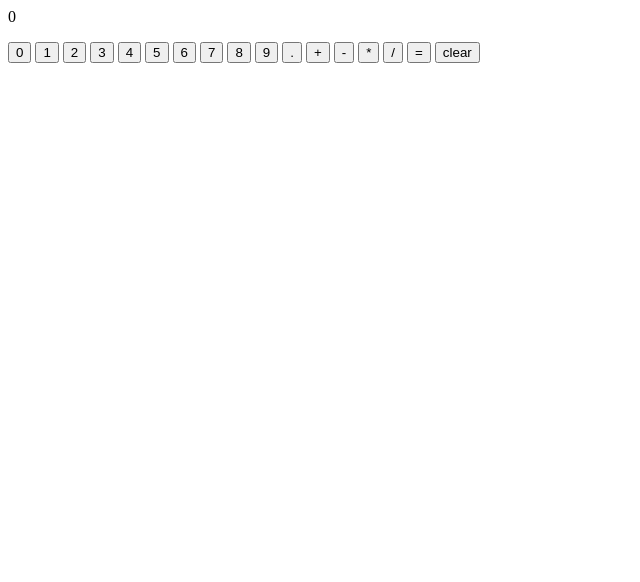
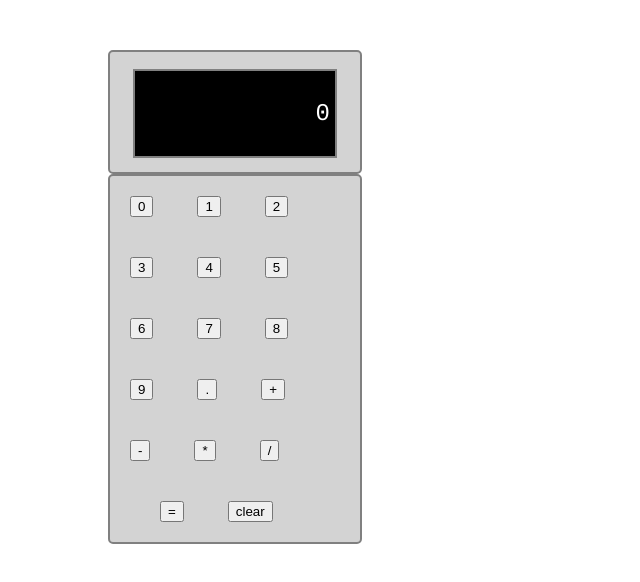
Before and after one commit to mwtichen/calculator, a plain HTML site: page index.html in a window 1280 px wide. Shown: the whole page, without its empty margins (0-640 px from the left). Drawn offline with Linux system fonts and the light colour scheme.

Commit message:
added styles

```diff
--- a/index.html
+++ b/index.html
@@ -2,12 +2,15 @@
 <head>
   <meta charset="utf-8">
   <title>Simple Calculator</title>
+  <link rel="stylesheet" href="style.css">
 </head>
 <body>
   <div>
-    <div>
+    <div id="outerDisplayBox">
+    <div id="displayBox">
       <p id="display">0</p>
     </div>
+  </div>
     <div class="btn">
       <button>0</button>
       <button>1</button>
--- /dev/null
+++ b/style.css
@@ -0,0 +1,47 @@
+button {
+  margin: 20px 20px 20px 20px;
+}
+
+#display {
+  background-color: black;
+  color: white;
+  font-family: courier;
+  font-size: 24px;
+  text-align: right;
+  padding: 5px;
+}
+
+#displayBox {
+  border: 2px solid gray;
+  width: 200px;
+  background-color: black;
+  margin-left: auto;
+  margin-right: auto;
+  margin-top: 17px;
+}
+
+#outerDisplayBox {
+  border: 2px solid gray;
+  width: 250px;
+  height: 120px;
+  margin-left: 100px;
+  margin-top: 50px;
+  background-color: Lightgray;
+  border-radius: 5px;
+}
+
+.btn {
+  border: 2px solid gray;
+  width: 250px;
+  margin-left: 100px;
+  background-color: Lightgray;
+  border-radius: 5px;
+}
+
+#equal {
+  margin-left: 50px;
+}
+
+#clear {
+  margin-right: 25px;
+}
```
